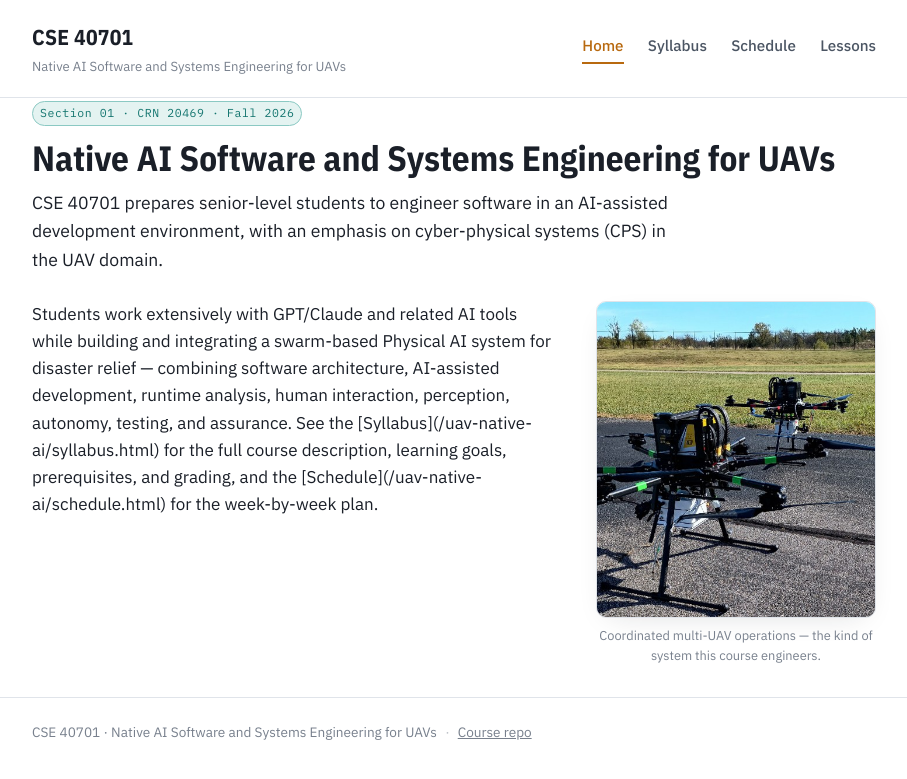
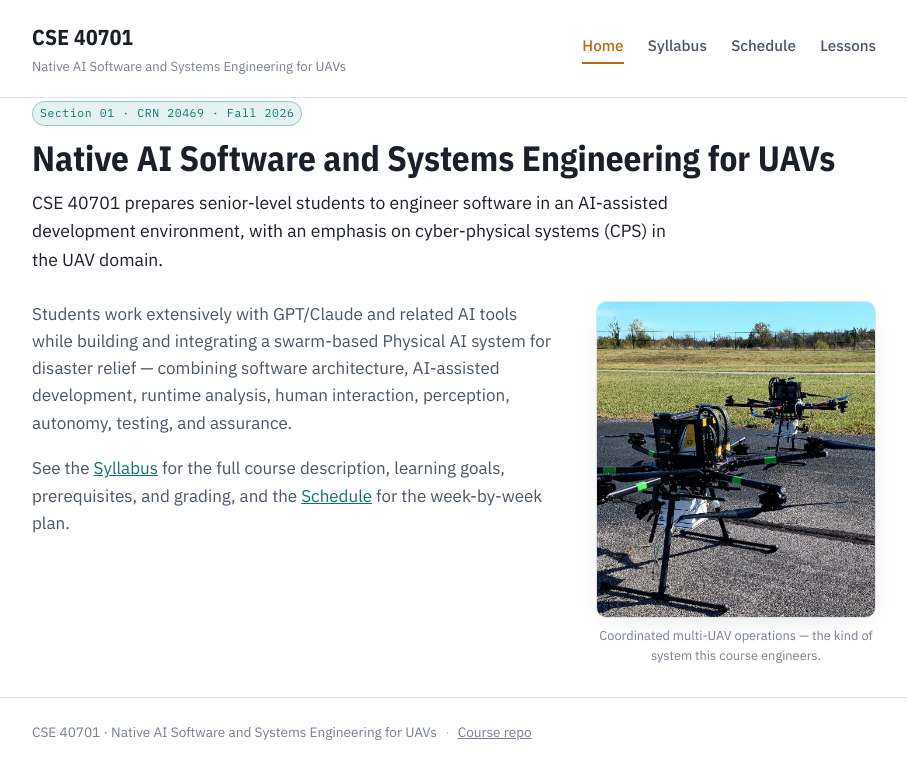
Before and after one commit to JaneClelandHuang/uav-native-ai, a Jekyll site: the page built from index.md, in a window 1280 px wide. Shown: the top 779 px of the page, without its empty margins (186-1093 px from the left). Built offline with Jekyll 4.4.1, drawn with Linux system fonts in a browser that asks for light colours.

Commit message:
index.md: fix unrendered markdown inside home-intro divs
kramdown treats raw <div> blocks as opaque HTML by default, so the
paragraphs and [link](url) syntax inside .home-intro/.home-intro-text
were being passed through as literal text instead of being parsed.
Adding markdown="1" to each wrapping div tells kramdown to parse their
contents as markdown.

Co-Authored-By: Claude Sonnet 5 <noreply@anthropic.com>
Claude-Session: https://claude.ai/code/session_01UfY8esQLQoaAmjs3J5XarZ

```diff
--- a/index.md
+++ b/index.md
@@ -8,9 +8,9 @@ title: Home
 
 <p class="lede">CSE 40701 prepares senior-level students to engineer software in an AI-assisted development environment, with an emphasis on cyber-physical systems (CPS) in the UAV domain.</p>
 
-<div class="home-intro">
+<div class="home-intro" markdown="1">
 
-<div class="home-intro-text">
+<div class="home-intro-text" markdown="1">
 
 Students work extensively with GPT/Claude and related AI tools while building and integrating a swarm-based Physical AI system for disaster relief — combining software architecture, AI-assisted development, runtime analysis, human interaction, perception, autonomy, testing, and assurance.
 
```
